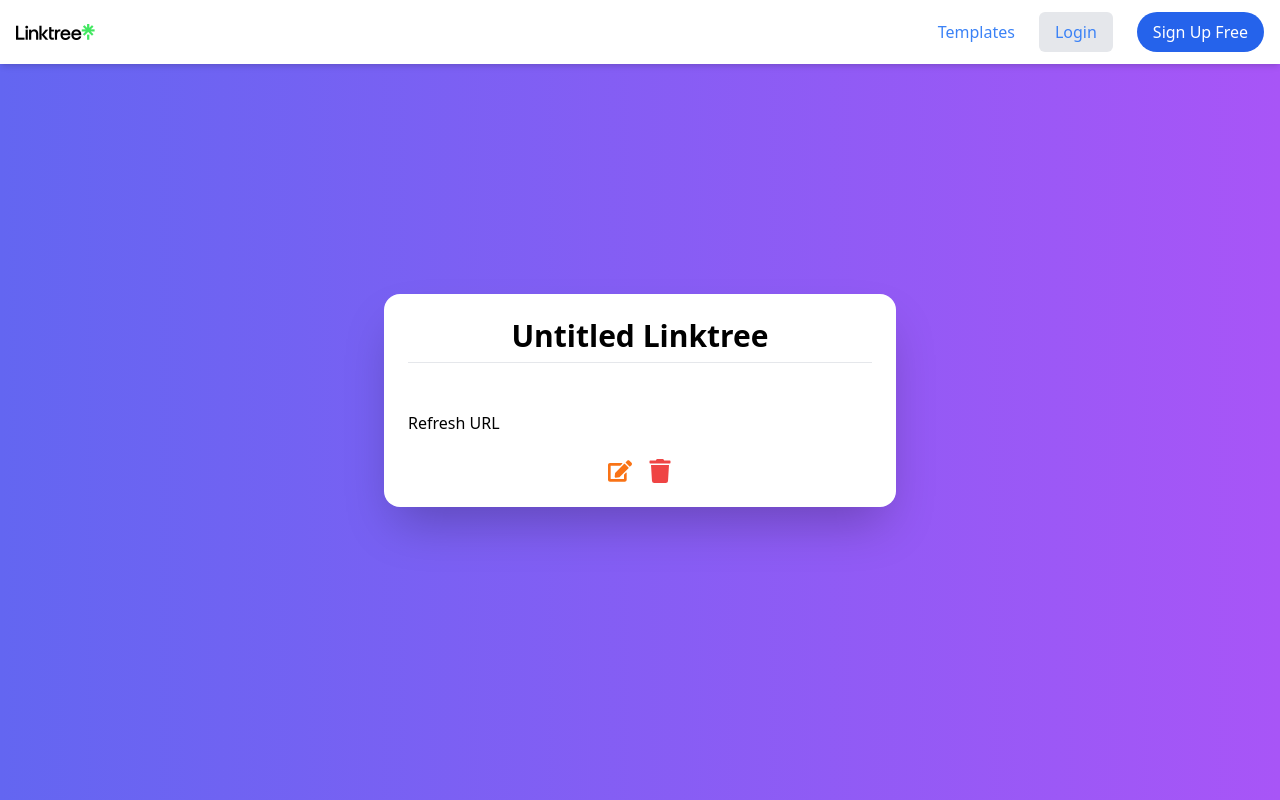
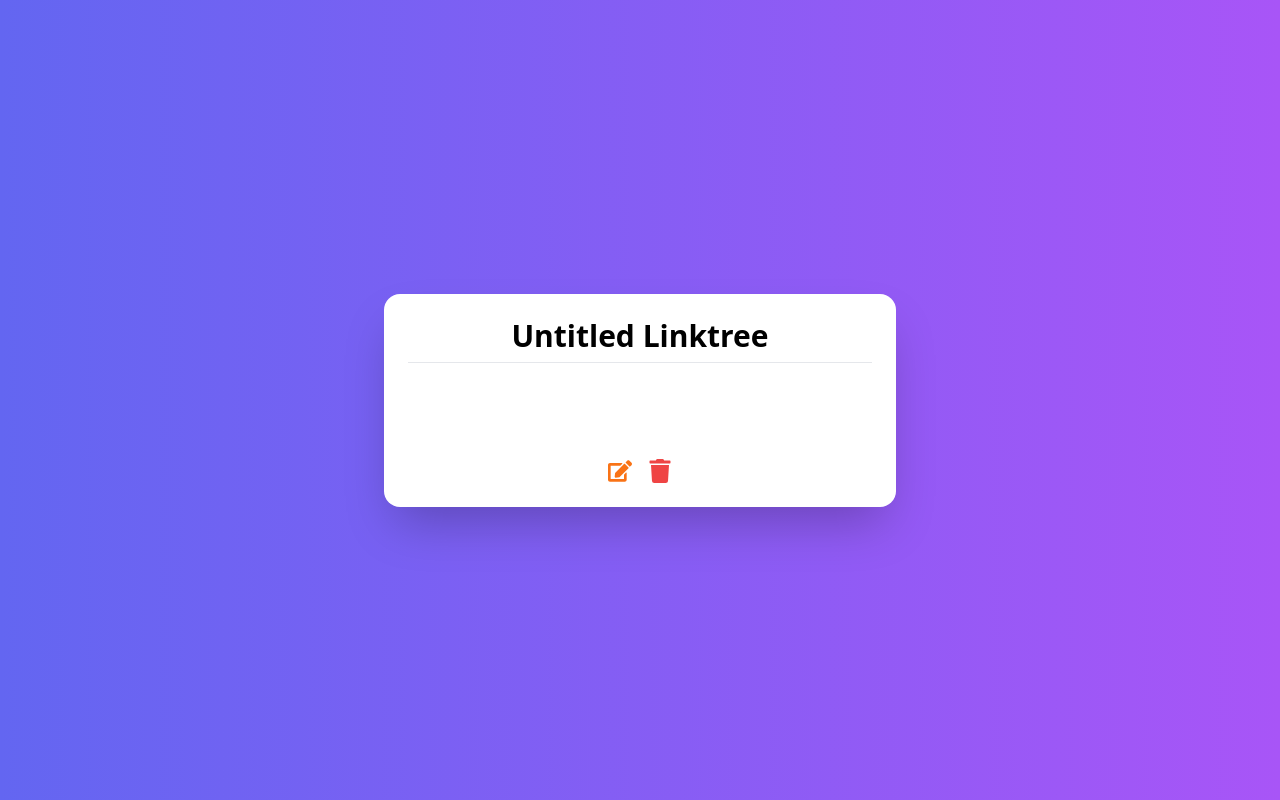
Before and after one commit to Muskan-7867/linkerclient, a React (Vite) app: page /linktree-template in a window 1280 px wide. Built offline with nearby package versions, Linux system fonts and the light colour scheme; what tailwindcss-motion would draw is missing.

Commit message:
fix issues

```diff
--- a/src/App.tsx
+++ b/src/App.tsx
@@ -22,12 +22,9 @@
   icon: string;
   link: string;
 }
-
 const App: React.FC = () => {
   const location = useLocation();
-  const hideNavbar =
-    location.pathname.startsWith("/templates/") &&
-    location.pathname !== "/templates";
+  const showNavbar = location.pathname === "/";
 
   // 🔹 State to store links
   const [links, setLinks] = useState<Link[]>([]);
@@ -36,7 +33,7 @@
   return (
     <>
       <div>
-        {!hideNavbar && <Navbar />}
+        {showNavbar && <Navbar />} {/* Show Navbar only on home page */}
         <Routes>
           <Route path="/" element={<Home />} />
           <Route path="/login" element={<Login />} />
@@ -56,12 +53,13 @@
             path="/linktree-template"
             element={<LinktreeTemplate treeName={treeName} links={links} />}
           />
-           <Route path="/linktree/:treeId" element={<LinktreePage />} />
+          <Route path="/linktree/:treeId" element={<LinktreePage />} />
         </Routes>
       </div>
     </>
   );
 };
+
 
 const AppWrapper: React.FC = () => {
   return (
--- a/src/components/LinktreeTemplate.tsx
+++ b/src/components/LinktreeTemplate.tsx
@@ -2,9 +2,10 @@
 import { motion } from "framer-motion";
 import { deletelinktree } from "../services/deletelinktree";
 import { editLinktree } from "../services/editlinktree";
-import { useNavigate } from "react-router-dom";
+import { useNavigate, useParams } from "react-router-dom";
 import { FaEdit, FaSave, FaTrash, FaCopy, FaExternalLinkAlt } from "react-icons/fa";
 import * as FaIcons from "react-icons/fa";
+import axios from "axios";
 
 interface Link {
   title: string;
@@ -22,6 +23,7 @@
 };
 
 const LinktreeTemplate: React.FC = () => {
+  const { linktreeId } = useParams();
   const navigate = useNavigate();
   const [treeId, setTreeId] = useState<string>("");
   const [treeName, setTreeName] = useState<string>("Untitled Linktree");
@@ -49,6 +51,27 @@
     if (storedLinks) setLinks(JSON.parse(storedLinks));
     if (storedLinktreeUrl) setLinktreeUrl(storedLinktreeUrl);
   }, []);
+
+  useEffect(() => {
+    const fetchLinktree = async () => {
+
+      if (linktreeId) {
+        try {
+          const response = await axios.get(`http://localhost:8000/api/v1/link/linktree/${linktreeId}`);
+          const { treeName, links, url } = response.data;
+
+          setTreeId(treeId);
+          setTreeName(treeName);
+          setLinks(links);
+          setLinktreeUrl(url);
+        } catch (error) {
+          console.error("Error fetching Linktree:", error);
+        }
+      }
+    };
+
+    fetchLinktree();
+  });
 
 
 
@@ -162,7 +185,7 @@
           )}
         </div>
         <button onClick={() => setLinktreeUrl(localStorage.getItem("linktreeUrl") || "")}>
-  Refresh URL
+
 </button>
 
         {/* Buttons */}
--- a/src/services/linktreeservices.ts
+++ b/src/services/linktreeservices.ts
@@ -32,7 +32,7 @@
 
     if (response.data?.link?._id) {
       const linktreeId = response.data.link._id;
-      const linktreeUrl = `http://localhost:8000/api/v1/link/linktree/${linktreeId}`;
+      const linktreeUrl = `http://localhost:5173/linktree/${linktreeId}`;
 
       console.log("Generated Linktree URL:", linktreeUrl);
 
@@ -43,7 +43,11 @@
       setLinktreeUrl(linktreeUrl);
     }
   } catch (error) {
-    console.error("Error creating Linktree:", error);
-    alert(error.response?.data?.message || "Failed to create Linktree. Please try again.");
+    if (error instanceof Error) {
+      console.error(error.message);
+    } else {
+      console.error("An unknown error occurred.");
+    }
+
   }
 };
```
